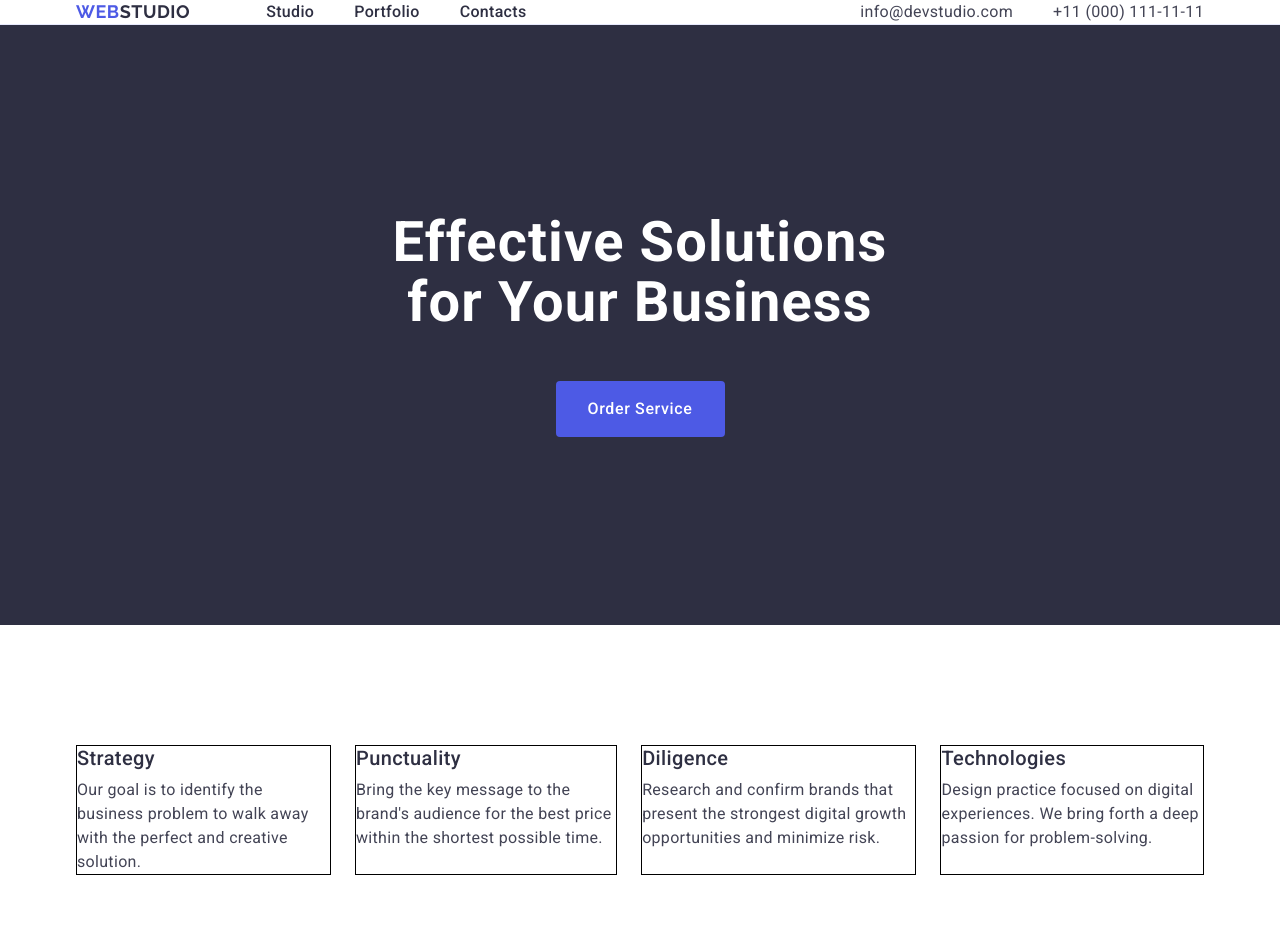
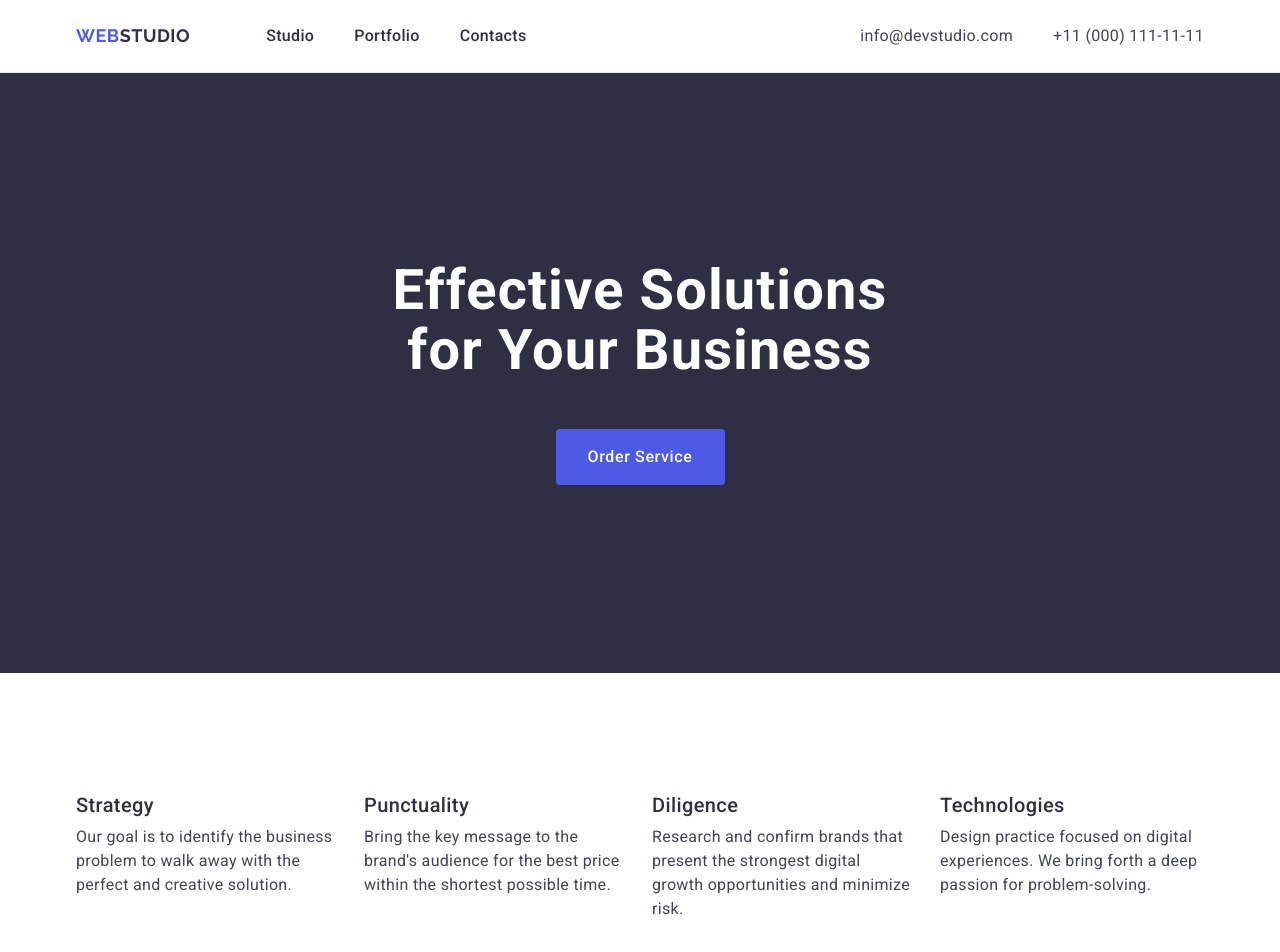
Before and after one commit to AntoninaMed/goit-markup-hw-03, a plain HTML site: page index.html in a window 1280 px wide. Shown: the top 952 px of the page. Drawn offline with nearby package versions, Linux system fonts and the light colour scheme.

Commit message:
styless.css

```diff
--- a/css/styles.css
+++ b/css/styles.css
@@ -68,6 +68,7 @@ color: #404BBF;
     letter-spacing: 0.02em;
     text-decoration: none;
     padding: 24px 0;
+    display: block;
 }
 .nav-menu-item:hover,.nav-menu-item:focus {
     color: #404bbf;
@@ -168,8 +169,7 @@ text-align:left;
 
 .description-item{
 color: #FFF;
-width: calc((100% -72px) / 4);
-border: 1px solid #000;
+width: calc((100% - 72px) / 4);
 }
 .description-text{
     color: #434455;
@@ -294,6 +294,7 @@ letter-spacing: 0.02em;
     text-transform: uppercase;
     margin-bottom: 16px;
     display: inline-block;
+    text-decoration: none;
 }
 .lower-section{
     background-color: #2E2F42;
```
